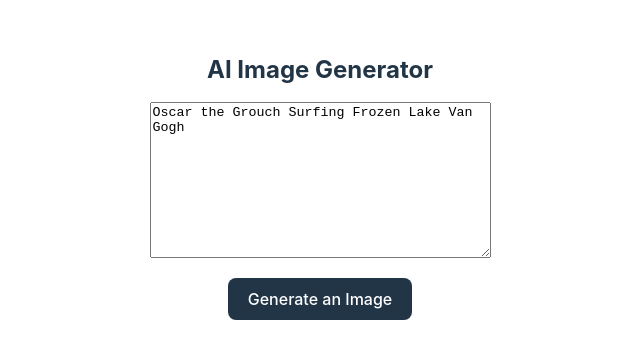
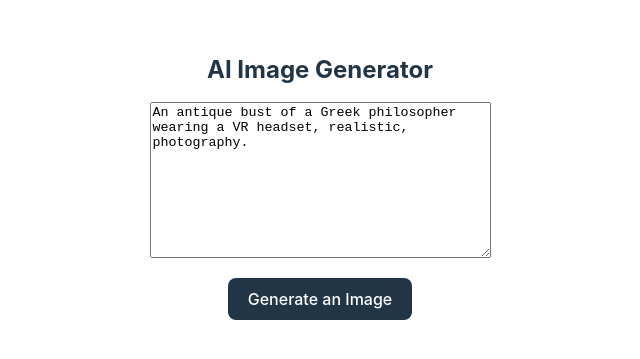
Before and after one commit to drenchoman/ai-image-generator, a React (Vite) app: page / in a window 1280 px wide. Shown: the part 211-570 px from the top of the page, without its empty margins (320-960 px from the left). Built offline with nearby package versions, Linux system fonts and the light colour scheme; no server answers.

Commit message:
update placeholder

```diff
--- a/src/App.jsx
+++ b/src/App.jsx
@@ -66,7 +66,7 @@ function App() {
       <h2>AI Image Generator</h2>
       <textarea
         className="app-input"
-        placeholder="Oscar the Grouch Surfing Frozen Lake Van Gogh"
+        placeholder="An antique bust of a Greek philosopher wearing a VR headset, realistic, photography."
         onChange={(e) => handleChange(e)}
         rows="10"
         cols="40"
```
